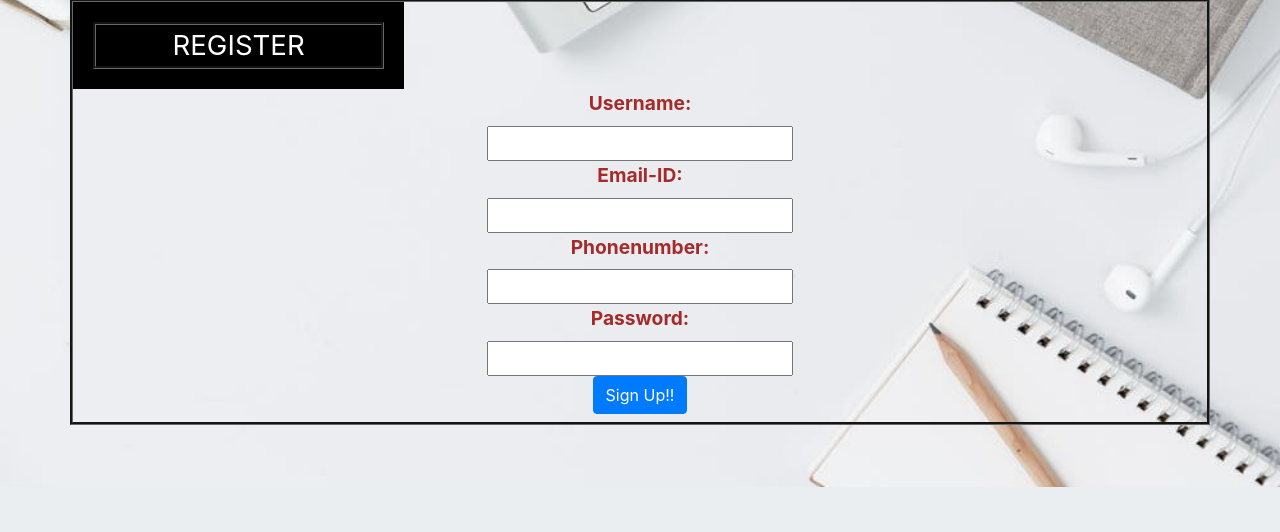
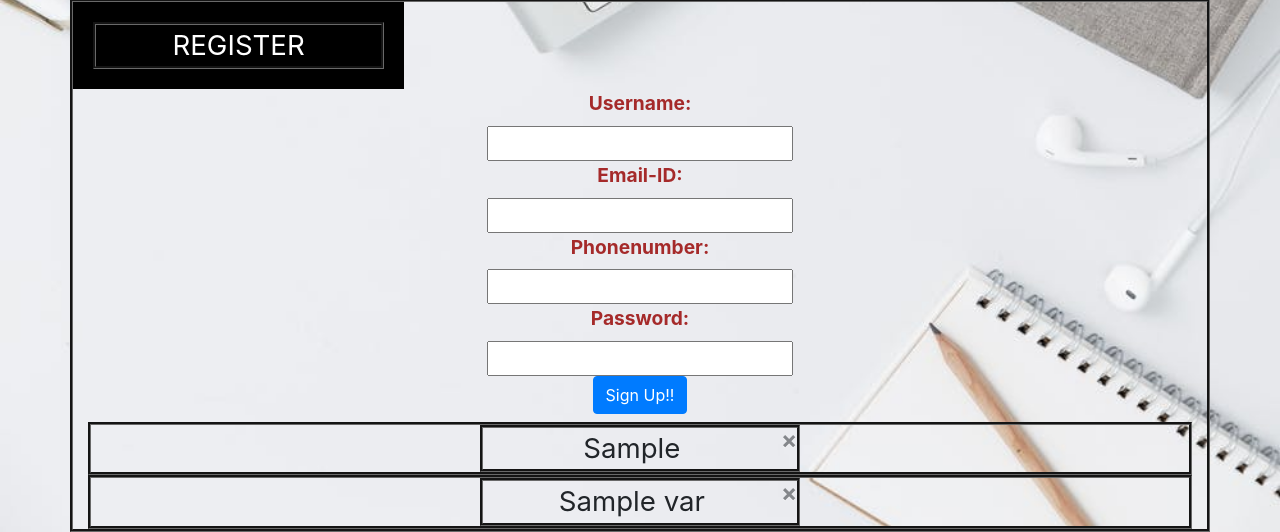
Before and after one commit to BolluHimana/Project1, a Flask app: template templates/index.html in a window 1280 px wide. Shown: the part 313-845 px from the top of the page. Before the commit the page ends 800 px from the top, so only its background shows below. Run offline with Flask 2, Linux system fonts and the light colour scheme; the template is opened without the code that fills it: most values are stand-ins (such as "Sample title", 1, 10 or a date in 2020); some libraries are stand-ins or nearby versions.

Commit message:
Added alert  meassage if user exists already

```diff
--- a/application.py
+++ b/application.py
@@ -1,32 +1,44 @@
 import os
 
-from flask import Flask, session,render_template, request
+from model import *
+from flask import Flask, session,render_template, request,redirect
 from flask_session import Session
 from sqlalchemy import create_engine
 from sqlalchemy.orm import scoped_session, sessionmaker
 
 app = Flask(__name__)
-
 # Check for environment variable
 if not os.getenv("DATABASE_URL"):
-    raise RuntimeError("DATABASE_URL is not set")
+   raise RuntimeError("DATABASE_URL is not set")
 
+app.config['SQLALCHEMY_DATABASE_URI'] =os.getenv("DATABASE_URL")
+app.config['SQLALCHEMY_TRACK_MODIFICATIONS'] = False
 # Configure session to use filesystem
 app.config["SESSION_PERMANENT"] = False
 app.config["SESSION_TYPE"] = "filesystem"
 Session(app)
+db.init_app(app)
 
 # Set up database
 engine = create_engine(os.getenv("DATABASE_URL"))
-db = scoped_session(sessionmaker(bind=engine))
-
-
+Session = scoped_session(sessionmaker(bind=engine))
+session=Session()
 @app.route("/")
 def index():
-    return render_template("index.html")
-@app.route("/info",methods=["POST"])
+    return "project 1:TODO"
+@app.route("/Register", methods = ['POST', 'GET'])
 def cont():
-    uname=request.form.get("username")
-    EmailID=request.form.get("mailID")
-    ph=request.form.get("phone")
-    return render_template("info.html",uname=uname,EmailID=EmailID,ph=ph)
+    db.create_all()
+    if request.method =='POST':
+        udata=model(request.form['username'],request.form['mailID'],request.form['phone'],request.form['pwd'])
+        userd=model.query.filter_by(mailID=request.form['mailID']).first()
+        if userd is not None:
+            var='Email already exists..please login!!'
+            return render_template("index.html",var=var)
+        db.session.add(udata)
+        db.session.commit()
+        print("Sucesssfully Registered")
+        var1='Registration Successful'
+        return render_template("index.html",var1=var1)
+    else:
+        return render_template("index.html")
--- a/templates/index.html
+++ b/templates/index.html
@@ -24,6 +24,22 @@
             <input type="password" id="pwd" name="pwd"><br>
             <button type="submit" class="btn btn-primary mb-2">Sign Up!!</button>
         </form>
+        {% if var1 %}
+        <div class ="container" style="text-align: center;">
+        <div class="alert-alert-success.alert-dismissibe">
+            <a class="close".data-dismiss="alert".aria-label="close">&times;</a>
+        {{var1}}
+        </div>
+        </div>
+        {%endif%}
+        {% if var %}
+        <div class ="container" style="text-align: center;">
+        <div class="alert-alert-danger.alert-dismissibe">
+            <a class="close".data-dismiss="alert".aria-label="close">&times;</a>
+        {{var}}
+        </div>
+        </div>
+        {%endif%}
     </div>
    </body>
 </html>
```
Also changed, not shown: model.py (added, +16 -0 lines), 1 other file.
